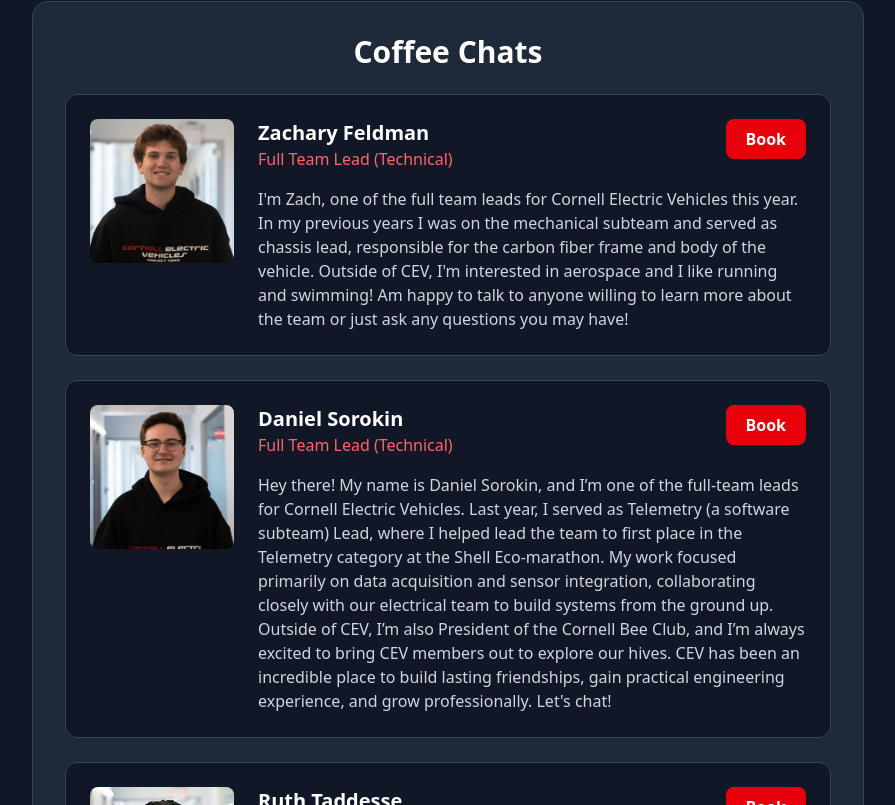
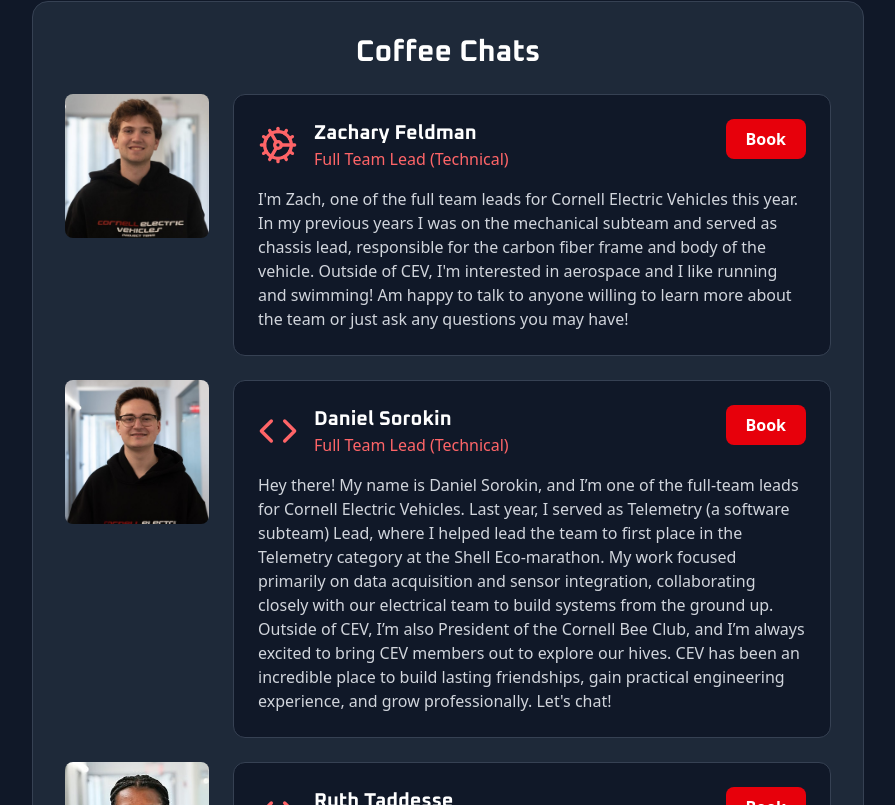
Before and after one commit to ChickenCoupe/ev-website, a Next.js app: page /apply in a window 1280 px wide. Shown: the part 1255-2060 px from the top of the page, without its empty margins (192-1087 px from the left). Built offline with nearby package versions, Linux system fonts and the light colour scheme.

Commit message:
Change title font and edit layout of coffee chat section

```diff
--- a/src/app/apply/page.tsx
+++ b/src/app/apply/page.tsx
@@ -1,7 +1,7 @@
 import fs from 'fs'
 import path from 'path'
 import Link from 'next/link'
-import { Users, Code, Wrench, Zap, BarChart } from 'lucide-react'
+import { Users, Code, Wrench, Zap, BarChart, Cog, Bot, Briefcase } from 'lucide-react'
 import Image from 'next/image';
 import Footer from '@/components/Footer'
 import { parseCsv } from '@/lib/csv'
@@ -12,6 +12,36 @@ const photoPath = (name: string) => {
     'Cam Mazzacane': '/team/cam-mezzacane.jpg',
   }
   return photos[name] ?? `/team/${name.toLowerCase().replace(/[^a-z0-9]+/g, '-')}.jpg`
+}
+
+const coffeeChatSubteam = (name: string, subteam: string) => {
+  const subteamOverrides: Record<string, string> = {
+    'Zachary Feldman': 'Mechanical',
+    'Daniel Sorokin': 'Telemetry',
+    'Ruth Taddesse': 'Telemetry',
+  }
+
+  return subteamOverrides[name] ?? subteam
+}
+
+const CoffeeChatSubteamIcon = ({ name, subteam }: { name: string, subteam: string }) => {
+  const assignedSubteam = coffeeChatSubteam(name, subteam)
+  const icons = {
+    Mechanical: Cog,
+    Electrical: Zap,
+    Telemetry: Code,
+    Autonomy: Bot,
+    Operations: Briefcase,
+  }
+  const Icon = icons[assignedSubteam as keyof typeof icons] ?? Users
+
+  return (
+    <Icon
+      className="h-10 w-10 text-red-400"
+      title={`${assignedSubteam} subteam`}
+      aria-label={`${assignedSubteam} subteam`}
+    />
+  )
 }
 
 
@@ -178,13 +208,16 @@ export default function Apply() {
           <h2 className="text-3xl font-bold text-white mb-6 text-center">Coffee Chats</h2>
           <div className="space-y-6">
             {coffeeChats.map((chat) => (
-              <div key={`profile-${chat.Name}`} className="flex flex-col gap-6 rounded-xl border border-gray-700 bg-gray-900 p-6 sm:flex-row">
+              <div key={`profile-${chat.Name}`} className="flex flex-row items-start gap-6">
                 <Image src={photoPath(chat.Name)} alt={chat.Name} width={144} height={144} className="h-36 w-36 shrink-0 rounded-lg object-cover" />
-                <div className="min-w-0 flex-1">
+                <div className="min-w-0 flex-1 rounded-xl border border-gray-700 bg-gray-900 p-6">
                   <div className="flex flex-col gap-4 sm:flex-row sm:items-start sm:justify-between">
-                    <div>
-                      <h3 className="text-xl font-bold text-white">{chat.Name}</h3>
-                      <p className="text-red-400">{chat.Role}</p>
+                    <div className="flex items-center gap-4">
+                      <CoffeeChatSubteamIcon name={chat.Name} subteam={chat.Subteam} />
+                      <div>
+                        <h3 className="text-xl font-bold text-white">{chat.Name}</h3>
+                        <p className="text-red-400">{chat.Role}</p>
+                      </div>
                     </div>
                     {chat['Google Calendar Link'] && (
                       <a href={chat['Google Calendar Link']} target="_blank" rel="noopener noreferrer" className="inline-flex shrink-0 rounded-lg bg-red-600 px-5 py-2 font-semibold text-white hover:bg-red-500">
--- a/src/app/globals.css
+++ b/src/app/globals.css
@@ -16,6 +16,15 @@ body {
   background: var(--background);
   color: var(--foreground);
   font-family: system-ui, -apple-system, BlinkMacSystemFont, "Segoe UI", Roboto, "Helvetica Neue", Arial, sans-serif;
+}
+
+h1,
+h2,
+h3,
+h4,
+h5,
+h6 {
+  font-family: var(--font-oxanium), system-ui, sans-serif;
 }
 
 /* Smooth scrolling */
--- a/src/app/layout.tsx
+++ b/src/app/layout.tsx
@@ -1,11 +1,12 @@
 import type { Metadata } from "next";
-import { Geist, Geist_Mono } from "next/font/google";
+import { Geist_Mono, Oxanium } from "next/font/google";
 import "./globals.css";
 import Header from "./Header";
 
-const geistSans = Geist({
-  variable: "--font-geist-sans",
+const oxanium = Oxanium({
+  variable: "--font-oxanium",
   subsets: ["latin"],
+  weight: ["400", "500", "600", "700"],
 });
 
 const geistMono = Geist_Mono({
@@ -31,7 +32,7 @@ export default function RootLayout({
   return (
     <html lang="en">
       <body
-        className={`${geistSans.variable} ${geistMono.variable} antialiased`}
+        className={`${oxanium.variable} ${geistMono.variable} antialiased`}
       >
         <Header />
         {children}
```
Also changed, not shown: 1 other file (tests, documents, lock files or other folders).
